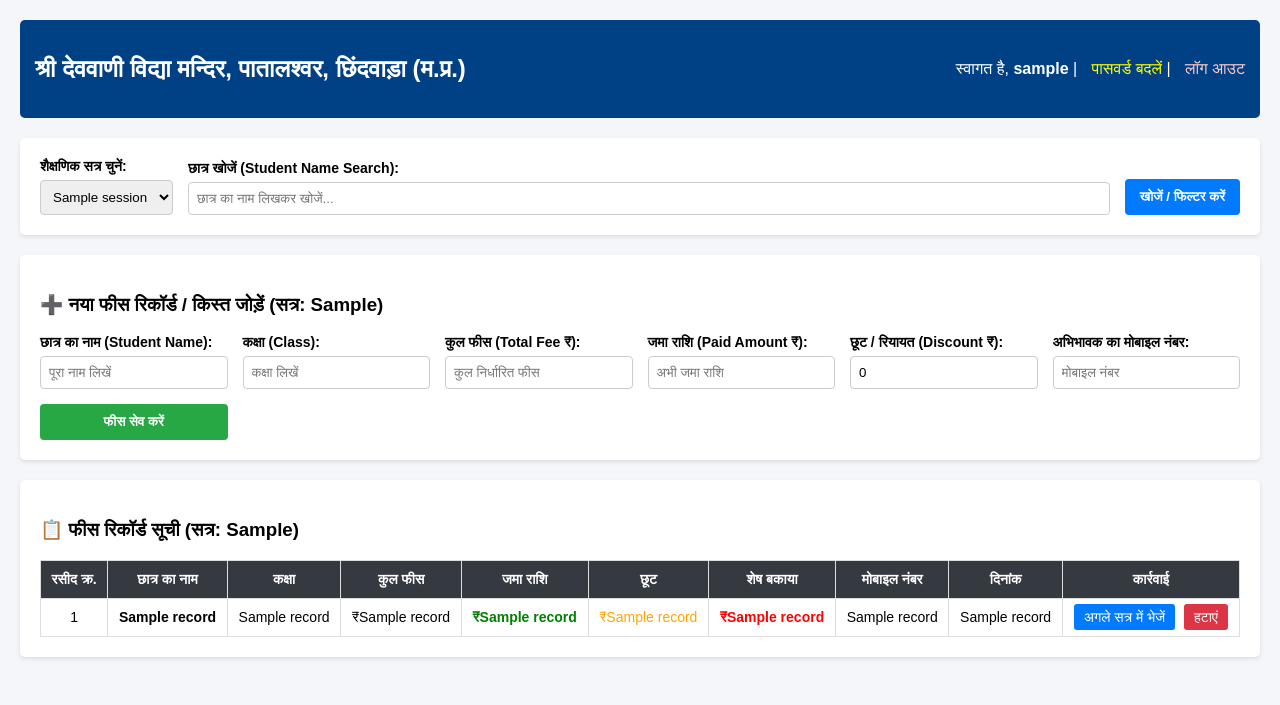
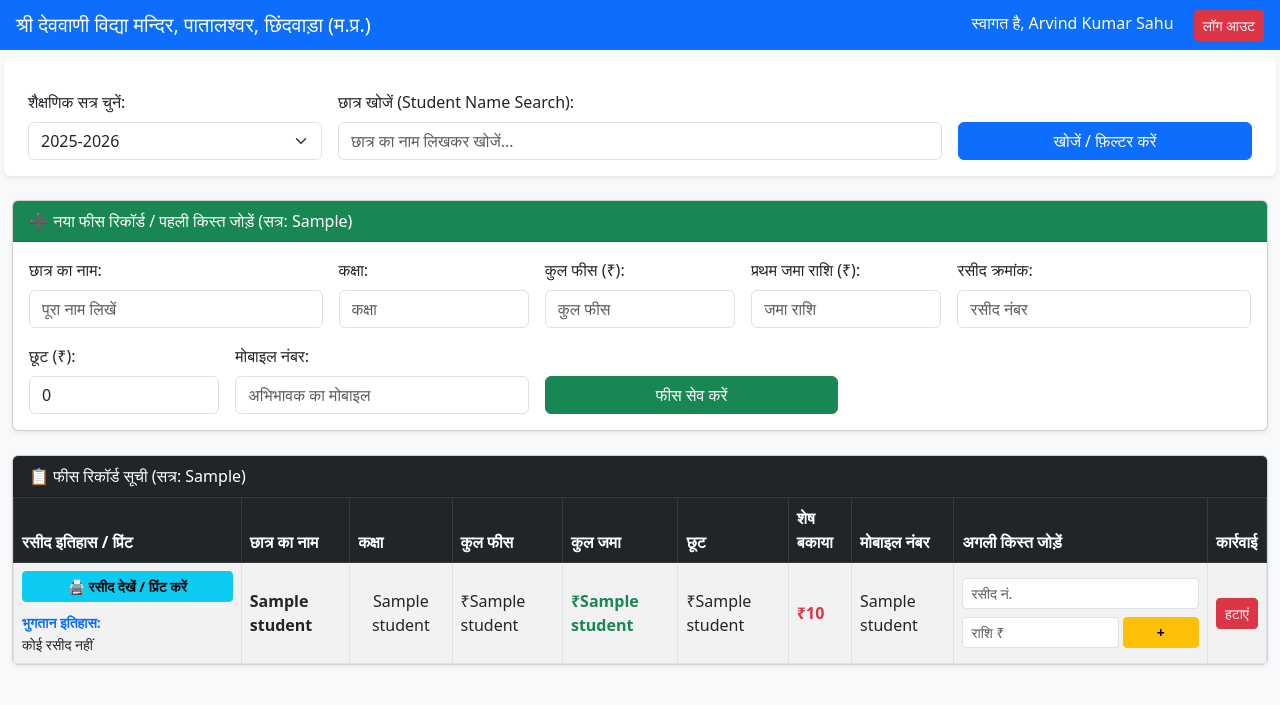
Before and after one commit to deowanifee/deowanifee, a Flask app: template templates/dashboard.html in a window 1280 px wide. Shown: the top 705 px of the page. Run offline with Flask 3, Linux system fonts and the light colour scheme; the template is opened without the code that fills it: most values are stand-ins (such as "Sample title", 1, 10 or a date in 2020).

Commit message:
Update dashboard.html

```diff
--- a/templates/dashboard.html
+++ b/templates/dashboard.html
@@ -2,134 +2,151 @@
 <html lang="hi">
 <head>
     <meta charset="UTF-8">
-    <title>श्री देववाणी विद्या मन्दिर - Dashboard</title>
-    <style>
-        body { font-family: Arial, sans-serif; background: #f4f6f9; margin: 0; padding: 20px; }
-        .header { background: #004085; color: white; padding: 15px; border-radius: 5px; display: flex; justify-content: space-between; align-items: center; }
-        .card { background: white; padding: 20px; margin-top: 20px; border-radius: 5px; box-shadow: 0 2px 4px rgba(0,0,0,0.1); }
-        form { display: grid; grid-template-columns: repeat(auto-fit, minmax(180px, 1fr)); gap: 15px; align-items: end; }
-        .form-group { display: flex; flex-direction: column; }
-        label { font-weight: bold; margin-bottom: 5px; font-size: 14px; }
-        input, select { padding: 8px; border: 1px solid #ccc; border-radius: 4px; }
-        button { background: #28a745; color: white; border: none; padding: 10px 15px; border-radius: 4px; cursor: pointer; font-weight: bold; }
-        button:hover { background: #218838; }
-        table { width: 100%; border-collapse: collapse; margin-top: 15px; background: white; }
-        th, td { border: 1px solid #ddd; padding: 10px; text-align: center; font-size: 14px; }
-        th { background: #343a40; color: white; }
-        .btn-danger { background: #dc3545; padding: 5px 10px; text-decoration: none; color: white; border-radius: 3px; }
-        .btn-primary { background: #007bff; padding: 5px 10px; text-decoration: none; color: white; border-radius: 3px; }
-        .search-box { display: flex; gap: 10px; align-items: center; margin-bottom: 10px; }
-    </style>
+    <meta name="viewport" content="width=device-width, initial-scale=1.0">
+    <title>श्री देववाणी विद्या मन्दिर, पातालश्वर, छिंदवाड़ा (म.प्र.)</title>
+    <link href="https://cdn.jsdelivr.net/npm/bootstrap@5.3.0/dist/css/bootstrap.min.css" rel="stylesheet">
 </head>
-<body>
+<body class="bg-light">
+    <nav class="navbar navbar-dark bg-primary px-3">
+        <span class="navbar-brand mb-0 h1">श्री देववाणी विद्या मन्दिर, पातालश्वर, छिंदवाड़ा (म.प्र.)</span>
+        <div>
+            <span class="text-white me-3">स्वागत है, Arvind Kumar Sahu</span>
+            <a href="/logout" class="btn btn-danger btn-sm">लॉग आउट</a>
+        </div>
+    </nav>
 
-    <div class="header">
-        <h2>श्री देववाणी विद्या मन्दिर, पातालश्वर, छिंदवाड़ा (म.प्र.)</h2>
-        <div>
-            <span>स्वागत है, <b>{{ username }}</b></span> |
-            <a href="/change-credentials" style="color: yellow; text-decoration: none; margin-left: 10px;">पासवर्ड बदलें</a> |
-            <a href="/logout" style="color: #ffcccc; text-decoration: none; margin-left: 10px;">लॉग आउट</a>
+    <div class="container-fluid py-4">
+        <form method="GET" class="row g-3 mb-4 bg-white p-3 rounded shadow-sm">
+            <div class="col-md-3">
+                <label class="form-label">शैक्षणिक सत्र चुनें:</label>
+                <select name="session_year" class="form-select">
+                    <option value="2025-2026" {% if selected_session == '2025-2026' %}selected{% endif %}>2025-2026</option>
+                    <option value="2026-2027" {% if selected_session == '2026-2027' %}selected{% endif %}>2026-2027</option>
+                </select>
+            </div>
+            <div class="col-md-6">
+                <label class="form-label">छात्र खोजें (Student Name Search):</label>
+                <input type="text" name="search" class="form-control" value="{{ search_query }}" placeholder="छात्र का नाम लिखकर खोजें...">
+            </div>
+            <div class="col-md-3 d-flex align-items-end">
+                <button type="submit" class="btn btn-primary w-100">खोजें / फ़िल्टर करें</button>
+            </div>
+        </form>
+
+        <div class="card mb-4 shadow-sm">
+            <div class="card-header bg-success text-white">➕ नया फीस रिकॉर्ड / पहली किस्त जोड़ें (सत्र: {{ selected_session }})</div>
+            <div class="card-body">
+                <form method="POST" class="row g-3">
+                    <input type="hidden" name="action" value="add_student">
+                    <div class="col-md-3">
+                        <label class="form-label">छात्र का नाम:</label>
+                        <input type="text" name="name" class="form-control" required placeholder="पूरा नाम लिखें">
+                    </div>
+                    <div class="col-md-2">
+                        <label class="form-label">कक्षा:</label>
+                        <input type="text" name="student_class" class="form-control" required placeholder="कक्षा">
+                    </div>
+                    <div class="col-md-2">
+                        <label class="form-label">कुल फीस (₹):</label>
+                        <input type="number" step="any" name="total_fee" class="form-control" required placeholder="कुल फीस">
+                    </div>
+                    <div class="col-md-2">
+                        <label class="form-label">प्रथम जमा राशि (₹):</label>
+                        <input type="number" step="any" name="paid_amount" class="form-control" placeholder="जमा राशि">
+                    </div>
+                    <div class="col-md-3">
+                        <label class="form-label">रसीद क्रमांक:</label>
+                        <input type="text" name="receipt_no" class="form-control" placeholder="रसीद नंबर">
+                    </div>
+                    <div class="col-md-2">
+                        <label class="form-label">छूट (₹):</label>
+                        <input type="number" step="any" name="discount" class="form-control" value="0">
+                    </div>
+                    <div class="col-md-3">
+                        <label class="form-label">मोबाइल नंबर:</label>
+                        <input type="text" name="mobile" class="form-control" placeholder="अभिभावक का मोबाइल">
+                    </div>
+                    <div class="col-md-3 d-flex align-items-end">
+                        <button type="submit" class="btn btn-success w-100">फीस सेव करें</button>
+                    </div>
+                </form>
             </div>
         </div>
 
-    <!-- Session Filter & Search Bar -->
-    <div class="card">
-        <form method="GET" action="/dashboard" style="display: flex; gap: 15px; flex-wrap: wrap; align-items: flex-end;">
-            <div class="form-group">
-                <label>शैक्षणिक सत्र चुनें:</label>
-                <select name="filter_session">
-                    {% for s in session_list %}
-                        <option value="{{ s }}" {% if s == current_session %}selected{% endif %}>{{ s }}</option>
-                    {% endfor %}
-                </select>
-            </div>
-            <div class="form-group" style="flex-grow: 1;">
-                <label>छात्र खोजें (Student Name Search):</label>
-                <input type="text" name="search_query" value="{{ search_query }}" placeholder="छात्र का नाम लिखकर खोजें...">
-            </div>
-            <div class="form-group">
-                <button type="submit" style="background: #007bff;">खोजें / फिल्टर करें</button>
-                {% if search_query %}
-                <a href="/dashboard?filter_session={{ current_session }}" style="margin-top: 5px; text-align: center; font-size: 12px; color: #dc3545; text-decoration: none;">सर्च हटाएं</a>
-                {% endif %}
-            </div>
-        </form>
-    </div>
-
-    <!-- Add Fee Record Form -->
-    <div class="card">
-        <h3>➕ नया फीस रिकॉर्ड / किस्त जोड़ें (सत्र: {{ current_session }})</h3>
-        <form method="POST">
-            <input type="hidden" name="session_year" value="{{ current_session }}">
-            <div class="form-group">
-                <label>छात्र का नाम (Student Name):</label>
-                <input type="text" name="student_name" required placeholder="पूरा नाम लिखें">
-            </div>
-            <div class="form-group">
-                <label>कक्षा (Class):</label>
-                <input type="text" name="class_name" required placeholder="कक्षा लिखें">
-            </div>
-            <div class="form-group">
-                <label>कुल फीस (Total Fee ₹):</label>
-                <input type="number" step="0.01" name="total_fee" required placeholder="कुल निर्धारित फीस">
-            </div>
-            <div class="form-group">
-                <label>जमा राशि (Paid Amount ₹):</label>
-                <input type="number" step="0.01" name="amount_paid" required placeholder="अभी जमा राशि">
-            </div>
-            <div class="form-group">
-                <label>छूट / रियायत (Discount ₹):</label>
-                <input type="number" step="0.01" name="discount" value="0" placeholder="माफ की गई राशि">
-            </div>
-            <div class="form-group">
-                <label>अभिभावक का मोबाइल नंबर:</label>
-                <input type="text" name="parent_mobile" placeholder="मोबाइल नंबर">
-            </div>
-            <div class="form-group">
-                <button type="submit">फीस सेव करें</button>
-            </div>
-        </form>
-    </div>
-
-    <!-- Records Table -->
-    <div class="card">
-        <h3>📋 फीस रिकॉर्ड सूची (सत्र: {{ current_session }}) {% if search_query %} - खोज परिणाम: "{{ search_query }}"{% endif %}</h3>
-        <table>
+        <div class="card shadow-sm">
+            <div class="card-header bg-dark text-white">📋 फीस रिकॉर्ड सूची (सत्र: {{ selected_session }})</div>
+            <div class="card-body p-0">
+                <div class="table-responsive">
+                    <table class="table table-bordered table-striped mb-0 align-middle">
+                        <thead class="table-dark">
                             <tr>
-                <th>रसीद क्र.</th>
+                                <th>रसीद इतिहास / प्रिंट</th>
                                 <th>छात्र का नाम</th>
                                 <th>कक्षा</th>
                                 <th>कुल फीस</th>
-                <th>जमा राशि</th>
+                                <th>कुल जमा</th>
                                 <th>छूट</th>
                                 <th>शेष बकाया</th>
                                 <th>मोबाइल नंबर</th>
-                <th>दिनांक</th>
+                                <th>अगली किस्त जोड़ें</th>
                                 <th>कार्रवाई</th>
                             </tr>
-            {% for r in records %}
+                        </thead>
+                        <tbody>
+                            {% for student in students %}
+                            {% set total_paid = student[4] %}
+                            {% set discount = student[5] %}
+                            {% set balance = student[3] - total_paid - discount %}
                             <tr>
-                <td>{{ r[0] }}</td>
-                <td><b>{{ r[1] }}</b></td>
-                <td>{{ r[2] }}</td>
-                <td>₹{{ r[4] }}</td>
-                <td style="color: green; font-weight: bold;">₹{{ r[5] }}</td>
-                <td style="color: orange;">₹{{ r[6] }}</td>
-                <td style="color: red; font-weight: bold;">₹{{ r[7] }}</td>
-                <td>{{ r[8] }}</td>
-                <td>{{ r[9] }}</td>
+                                <td style="min-width: 220px;">
+                                    <a href="/receipt/{{ student[0] }}" target="_blank" class="btn btn-info btn-sm mb-2 w-100 fw-bold">🖨️ रसीद देखें / प्रिंट करें</a>
+                                    <small class="fw-bold text-primary">भुगतान इतिहास:</small>
+                                    <ul class="list-unstyled small mb-0">
+                                        {% if student[0] in installments %}
+                                            {% for inst in installments[student[0]] %}
+                                                <li>🧾 <b>{{ inst.receipt_no }}</b>: ₹{{ inst.amount }} <span class="text-muted">({{ inst.date }})</span></li>
+                                            {% endfor %}
+                                        {% else %}
+                                            <li>कोई रसीद नहीं</li>
+                                        {% endif %}
+                                    </ul>
+                                </td>
+                                <td class="fw-bold">{{ student[1] }}</td>
+                                <td class="text-center">{{ student[2] }}</td>
+                                <td>₹{{ student[3] }}</td>
+                                <td class="text-success fw-bold">₹{{ total_paid }}</td>
+                                <td>₹{{ discount }}</td>
+                                <td class="text-danger fw-bold">₹{{ balance }}</td>
+                                <td>{{ student[6] }}</td>
                                 <td>
-                    <a href="/promote/{{ r[0] }}" class="btn-primary" onclick="return confirm('क्या आप इस छात्र को अगले सत्र में प्रमोट करना चाहते हैं?')">अगले सत्र में भेजें</a>
-                    <a href="/delete/{{ r[0] }}" class="btn-danger" onclick="return confirm('क्या आप वाकई इस रिकॉर्ड को हटाना चाहते हैं?')" style="margin-left: 5px;">हटाएं</a>
+                                    <form method="POST" class="row g-1">
+                                        <input type="hidden" name="action" value="add_installment">
+                                        <input type="hidden" name="student_id" value="{{ student[0] }}">
+                                        <div class="col-12">
+                                            <input type="text" name="receipt_no" class="form-control form-control-sm mb-1" placeholder="रसीद नं." required>
+                                        </div>
+                                        <div class="col-8">
+                                            <input type="number" step="any" name="installment_amount" class="form-control form-control-sm" placeholder="राशि ₹" required>
+                                        </div>
+                                        <div class="col-4">
+                                            <button type="submit" class="btn btn-warning btn-sm w-100 fw-bold">+</button>
+                                        </div>
+                                    </form>
+                                </td>
+                                <td>
+                                    <a href="/delete/{{ student[0] }}" class="btn btn-danger btn-sm" onclick="return confirm('क्या आप वाकई इस रिकॉर्ड को हटाना चाहते हैं?')">हटाएं</a>
                                 </td>
                             </tr>
                             {% else %}
                             <tr>
-                <td colspan="10" style="color: #777;">कोई रिकॉर्ड नहीं मिला।</td>
+                                <td colspan="10" class="text-center py-4 text-muted">कोई रिकॉर्ड नहीं मिला।</td>
                             </tr>
                             {% endfor %}
+                        </tbody>
                     </table>
                 </div>
-
+            </div>
+        </div>
+    </div>
 </body>
 </html>
```
Lines whose indentation alone changed are shown as unchanged.
